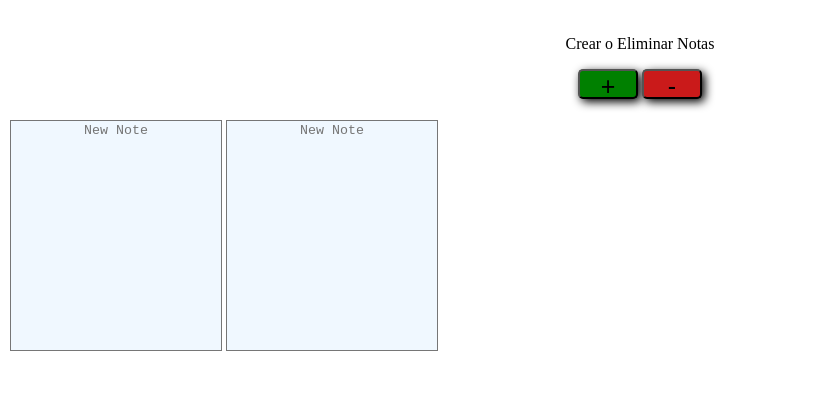
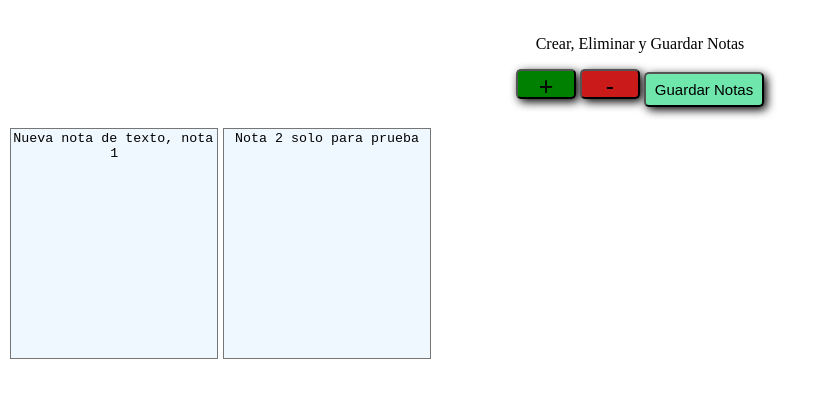
Before and after one commit to Nedhel/Note-App, a plain HTML site: page index.html in a window 1280 px wide. Shown: the part 69-466 px from the top of the page, without its empty margins (0-827 px from the left). Drawn offline with Linux system fonts and the light colour scheme.

Commit message:
save and recovery notes

```diff
--- a/index.html
+++ b/index.html
@@ -11,19 +11,11 @@
                 <h1>Notas personales</h1>
             </div>
             <div id="menu">
-                <p>Crear o Eliminar Notas</p>
+                <p>Crear, Eliminar y Guardar Notas</p>
                 <button type="button" id="add" class="panel">+</button>
                 <button type="button" id="delete" class="panel">-</button>
+                <button type="button" id="save">Guardar Notas</button>
             </div>
-            <div id="1">
-                <button class="del-itself">-</button>
-                <textarea name="1" cols="12" rows="15" placeholder="New Note"></textarea>
-            </div>
-            <div id="2">
-                <button class="del-itself">-</button>
-                <textarea name="2" cols="12" rows="15" placeholder="New Note"></textarea>
-            </div>
-
         </div>
     </body>
 </html>
--- a/notes.css
+++ b/notes.css
@@ -29,6 +29,18 @@
 #delete{
     background-color: rgb(202, 26, 26);
 }
+#save{
+    width: 120px;
+    height: 35px;
+    font-size: 15px;
+    box-shadow: 3px 3px 10px black;
+    border-radius: 5px;
+    background-color: rgb(110, 230, 172);
+}
+#save:active{
+    transform: translateY(3px);
+    box-shadow: 1px 1px 10px black;
+}
 .panel:active{
     transform: translateY(3px);
     box-shadow: 1px 1px 10px black;
--- a/notes.js
+++ b/notes.js
@@ -1,9 +1,42 @@
+function initial() {
+    const strJsonNotes =
+        '[{"id":"1","text":"Nueva nota de texto, nota 1"},{"id":"2","text":"Nota 2 solo para prueba"}]';
+    if (strJsonNotes != "") {
+        const arrayNotes = JSON.parse(strJsonNotes);
+        for (const iterator of arrayNotes) {
+            let newDiv = document.createElement("div");
+            let newButton = document.createElement("button");
+            let newTextArea = document.createElement("textarea");
+            let parent = document.getElementById("content");
+            parent.appendChild(newDiv);
+            newDiv.id = iterator.id;
+            newDiv.appendChild(newButton);
+            newButton.className = "del-itself";
+            newButton.innerText = "-";
+            newButton.addEventListener("click", () => {
+                deleteElement(iterator.id);
+            });
+            newDiv.appendChild(newTextArea);
+            newTextArea.name = iterator.id;
+            newTextArea.cols = 12;
+            newTextArea.rows = 15;
+            newTextArea.placeholder = "New Note";
+            newTextArea.value = iterator.text;
+        }
+    }
+}
+
 function addNote() {
     let newDiv = document.createElement("div");
     let newButton = document.createElement("button");
     let newTextArea = document.createElement("textarea");
-    let number =
-        Number(document.getElementById("content").lastElementChild.id) + 1;
+    let number = 0;
+    if (document.getElementById("content").lastElementChild.id == "menu") {
+        number = 1;
+    } else {
+        number =
+            Number(document.getElementById("content").lastElementChild.id) + 1;
+    }
     let parent = document.getElementById("content");
 
     parent.appendChild(newDiv);
@@ -11,6 +44,9 @@ function addNote() {
     newDiv.appendChild(newButton);
     newButton.className = "del-itself";
     newButton.innerText = "-";
+    newButton.addEventListener("click", () => {
+        deleteElement(number);
+    });
     newDiv.appendChild(newTextArea);
     newTextArea.name = number;
     newTextArea.cols = 12;
@@ -32,7 +68,22 @@ function visible() {
         }
     }
 }
+function save() {
+    const notes = document.getElementById("content").children;
+    const jsonArray = [];
+    let jump = 0;
+    for (const iterator of notes) {
+        if (jump >= 2) {
+            jsonArray.push({ id: iterator.id, text: iterator.lastChild.value });
+        }
+        jump++;
+    }
+    const fileJson = JSON.stringify(jsonArray);
+    console.log(fileJson);
+}
 window.addEventListener("load", () => {
+    initial();
     document.getElementById("delete").addEventListener("click", visible);
     document.getElementById("add").addEventListener("click", addNote);
+    document.getElementById("save").addEventListener("click", save);
 });
```
